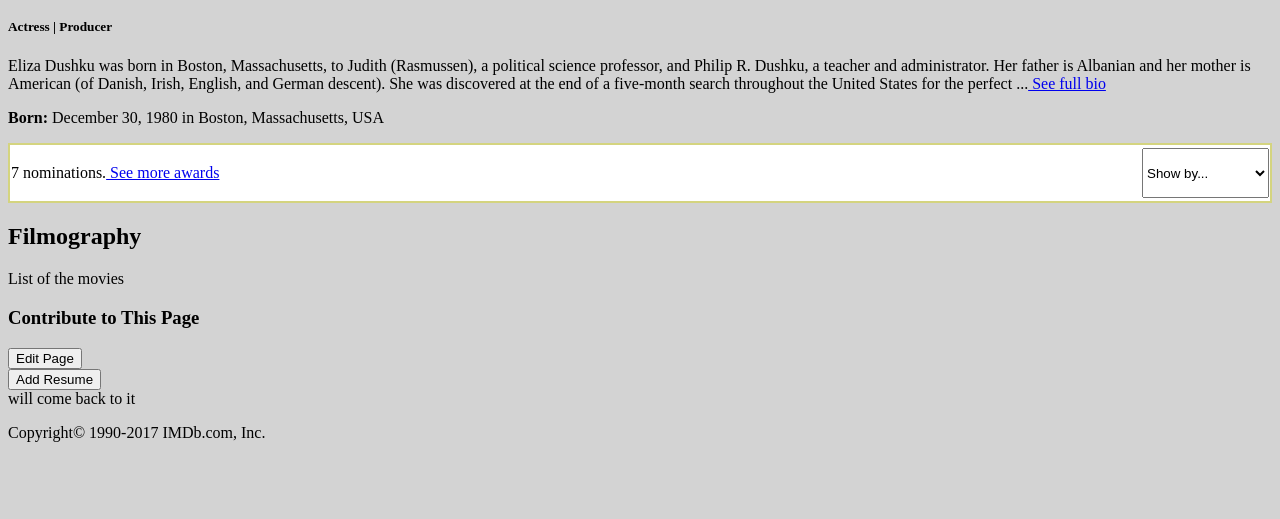
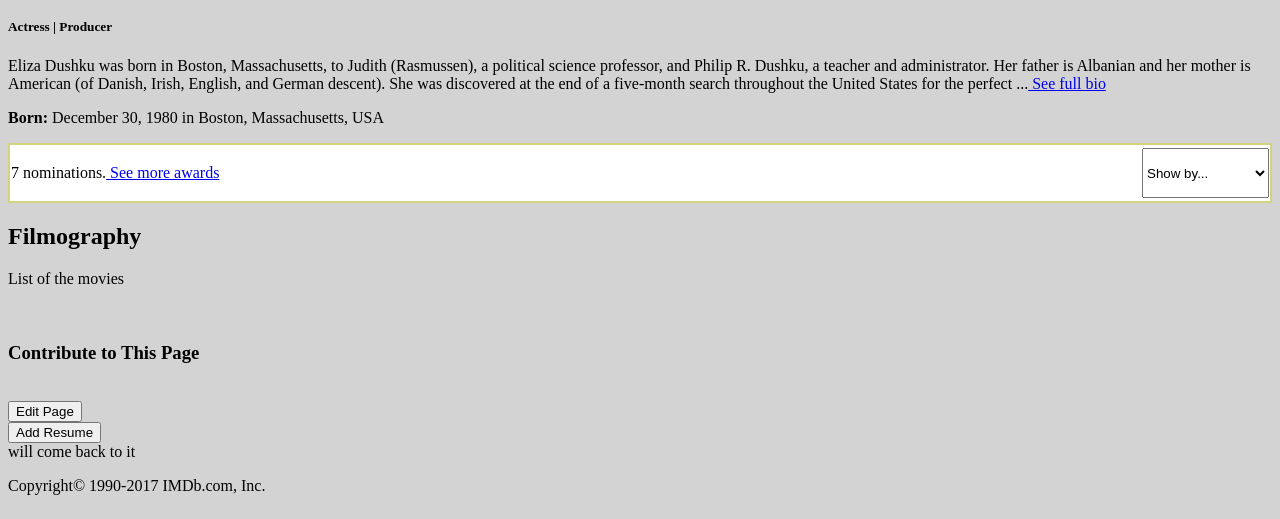
Before and after one commit to AlyRW11/imdb_collab, a plain HTML site: page Index.html in a window 1280 px wide. Shown: the part 466-985 px from the top of the page. Before the commit the page ends 932 px from the top, so only its background shows below. Drawn offline with Linux system fonts and the light colour scheme.

Commit message:
editing style

```diff
--- a/Index.css
+++ b/Index.css
@@ -86,7 +86,7 @@ filter: progid:DXImageTransform.Microsoft.gradient( startColorstr='#4c4c4c', end
     color: rgb(51, 48, 20);
 }
 
-.Endingv {
+.Ending {
     display: flex;
     flex-direction: column;
     justify-content: space-around;
```
